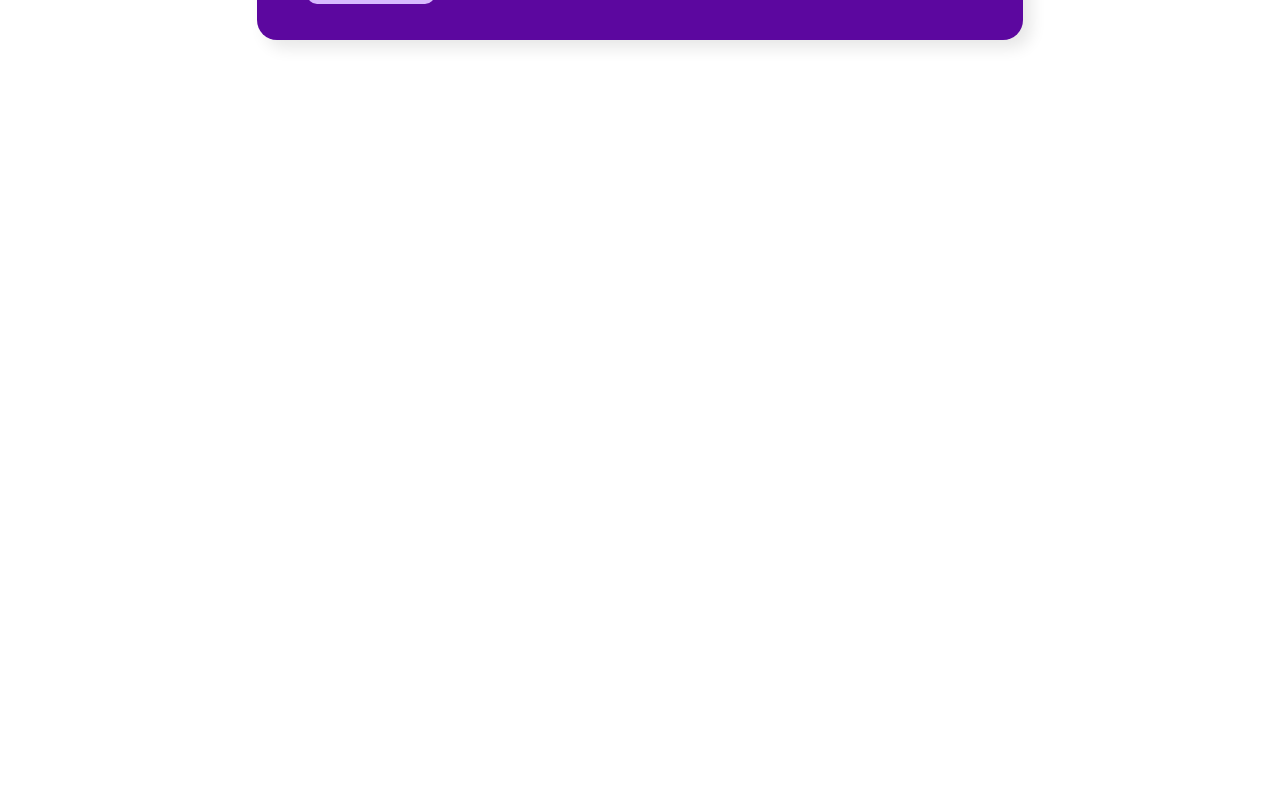
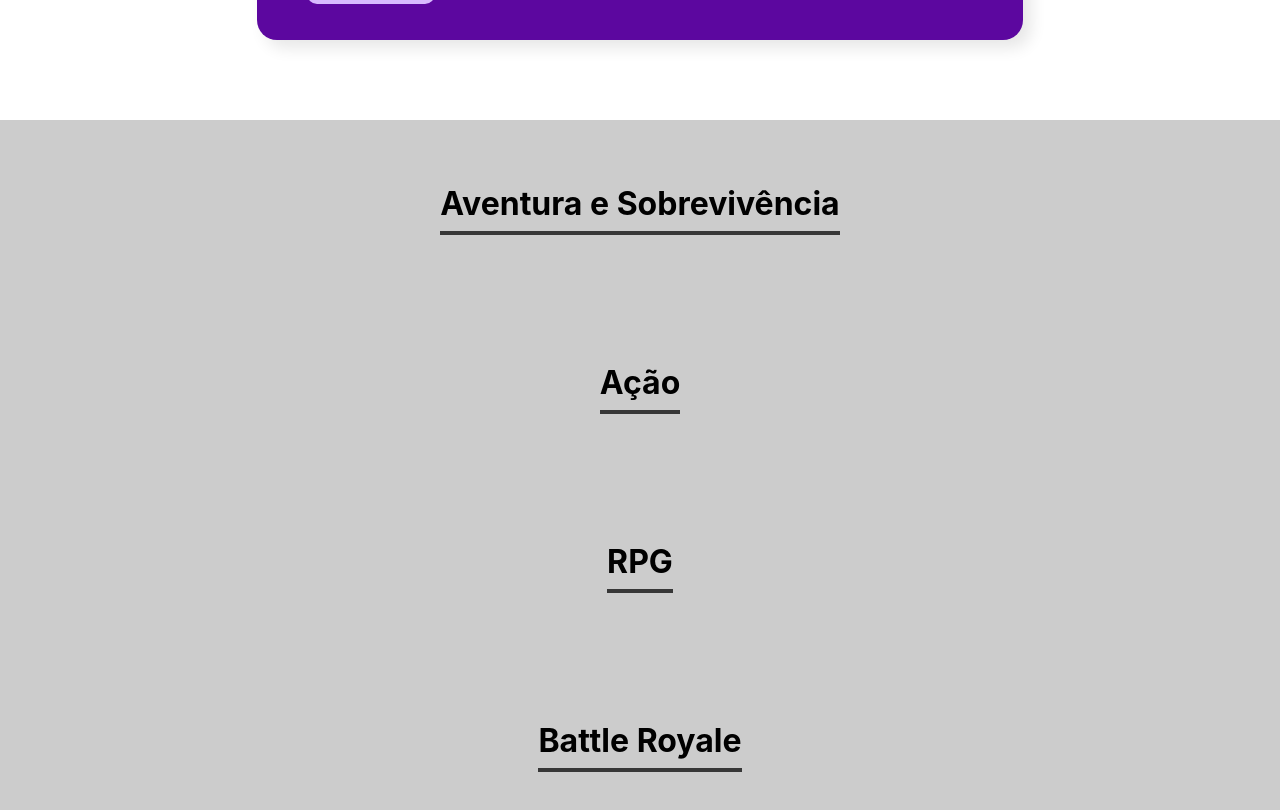
Before and after one commit to evelyncarolina/organo, a React (Create React App) app: page / in a window 1280 px wide. Shown: the part 1260-2070 px from the top of the page. Before the commit the page ends 1380 px from the top, so only its background shows below. Built offline with nearby package versions, Linux system fonts and the light colour scheme.

Commit message:
[Feature - Task: Creating gender component]

```diff
--- a/src/App.js
+++ b/src/App.js
@@ -1,6 +1,7 @@
 import { useState } from 'react';
 import Banner from './components/Banner/Banner';
 import Form from './components/Form/Form';
+import Gender from './components/Gender/Gender';
 
 function App() {
 
@@ -15,6 +16,10 @@ function App() {
     <div className="App">
       <Banner/>
       <Form aoPersonagemSalvo={personagem => aoNovoPersonagemAdicionado(personagem)}/>
+      <Gender name="Aventura e Sobrevivência"/>
+      <Gender name="Ação"/>
+      <Gender name="RPG"/>
+      <Gender name="Battle Royale"/>
     </div>
   );
 }
--- /dev/null
+++ b/src/components/Gender/Gender.css
@@ -0,0 +1,12 @@
+.gender {
+    text-align: center;
+    padding: 32px;
+    background-color: #ccc;
+}
+
+.gender h3 {
+    font-size: 32px;
+    border-bottom: 4px solid rgb(55, 55, 55);
+    display: inline-block;
+    padding-bottom: 8px;
+}
--- /dev/null
+++ b/src/components/Gender/Gender.js
@@ -0,0 +1,11 @@
+import './Gender.css'
+
+const Gender = (props) =>{
+    return(
+        <section className='gender'>
+            <h3>{props.name}</h3>
+        </section>
+    )
+}
+
+export default Gender
```
